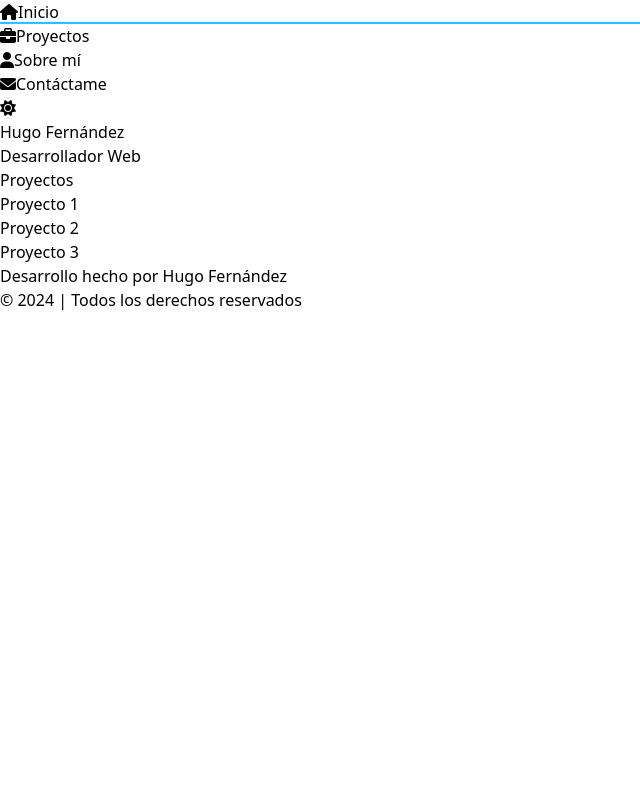
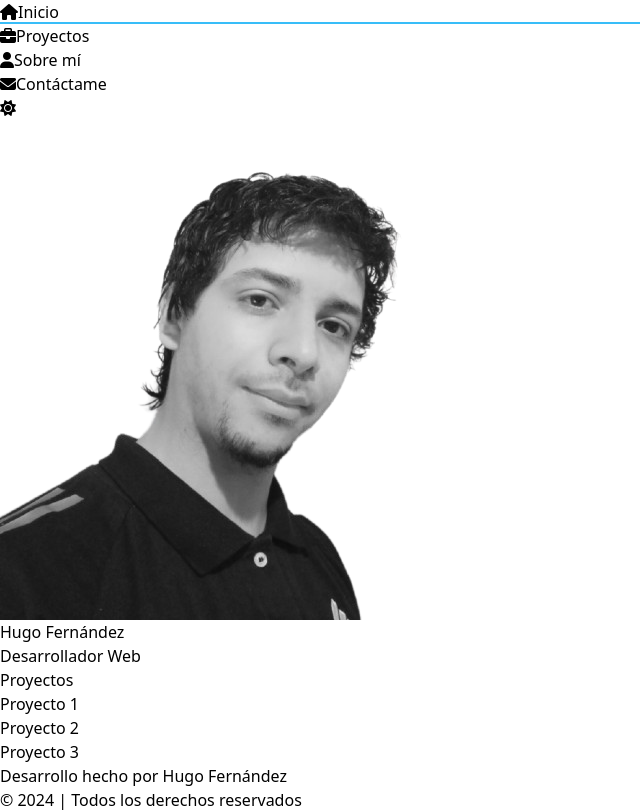
Before and after one commit to Herchi000/portfolio, an Angular app: page / in a window 1280 px wide. Shown: the whole page, without its empty margins (0-640 px from the left). Built offline with nearby package versions, Linux system fonts and the light colour scheme.

Commit message:
add inicio

```diff
--- a/src/app/app.component.css
+++ b/src/app/app.component.css
@@ -17,5 +17,20 @@
 
 .underline-animation:hover::after {
     transform: scaleX(1);
-    transofrm-origin: bottom left;
 }
+
+.side-to-side-animation {
+    animation: side-to-side ease-in-out 3s infinite;
+}
+
+@keyframes side-to-side {
+    0% {
+        transform: translateX(0);
+    }
+    50% {
+        transform: translateX(40px);
+    }
+    100% {
+        transform: translateX(0);
+    }
+}
--- a/src/app/app.component.html
+++ b/src/app/app.component.html
@@ -1,8 +1,8 @@
 <div
-    class="flex flex-col min-w-full min-h-screen bg-white dark:bg-gray-950 transition-colors duration-300"
+    class="relative flex flex-col min-w-full min-h-screen bg-gradient-to-b from-transparent to-sky-100 dark:from-transparent dark:to-sky-950 bg-white dark:bg-gray-950 transition-colors duration-300 overflow-hidden"
 >
     <header
-        class="flex items-center justify-between w-full h-16 border-b-2 border-sky-400 text-sky-400 px-10"
+        class="flex items-center justify-between w-full h-16 text-sky-400 px-10"
     >
         <ul class="flex gap-10">
             <li
@@ -32,7 +32,7 @@
         </ul>
 
         <button
-            class="flex w-9 justify-center text-3xl cursos-pointer hover:text-sky-300 transition-colors duration-100"
+            class="flex w-9 h-9 justify-center items-center text-3xl cursos-pointer rounded-md hover:text-sky-300 hover:bg-gray-400 hover:bg-opacity-20 transition-all duration-100"
             (click)="toggleDarkMode()"
         >
             @if (isDarkMode) {
@@ -43,12 +43,50 @@
         </button>
     </header>
 
+    <!-- --------------------------  -->
+    <!-- ----- Animated squared ---  -->
+    <!-- --------------------------- -->
+    <div
+        class="w-32 h-32 bg-gray-400 opacity-20 absolute right-10 top-40 animate-bounce"
+    ></div>
+
+    <div
+        class="w-10 h-10 bg-gray-700 absolute right-40 top-96 side-to-side-animation"
+    ></div>
+
+    <div
+        class="w-20 h-96 bg-gray-400 opacity-10 absolute right-0 top-80 animate-pulse"
+    ></div>
+
     <main class="text-white">
-        <div>
-            <h1>Hugo Fernández</h1>
-            <p>Desarrollador Web</p>
+        <!-- ---------------  -->
+        <!-- -----Inicio ---  -->
+        <!-- ---------------- -->
+        <div class="flex justify-center gap-4 items-center h-[70vh]">
+            <img
+                src="images/portrait-img.png"
+                alt="Hugo Fernández"
+                class="w-60 h-60 rounded-full border-4 border-sky-400 shadow-lg"
+            />
+            <div class="flex flex-col gap-4">
+                <div class="flex flex-col gap-2">
+                    <h1 class="text-6xl text-sky-400">Hugo Fernández</h1>
+                    <span class="text-3xl text-gray-300"
+                        >Desarrollador Web</span
+                    >
+                </div>
+                <!-- <p
+                    class="text-gray-300 leading-relaxed border-t-2 border-sky-400 pt-2"
+                >
+                    Soy un apasionado programador recibido de la Universidad
+                    Tecnológica Nacional.
+                </p> -->
+            </div>
         </div>
 
+        <!-- ---------------  -->
+        <!-- --- Proyectos--  -->
+        <!-- ---------------- -->
         <section>
             <h2>Proyectos</h2>
             <ul>
```
Also changed, not shown: public/images/portrait-img.png (added), public/images/portrait-img.webp (added).
